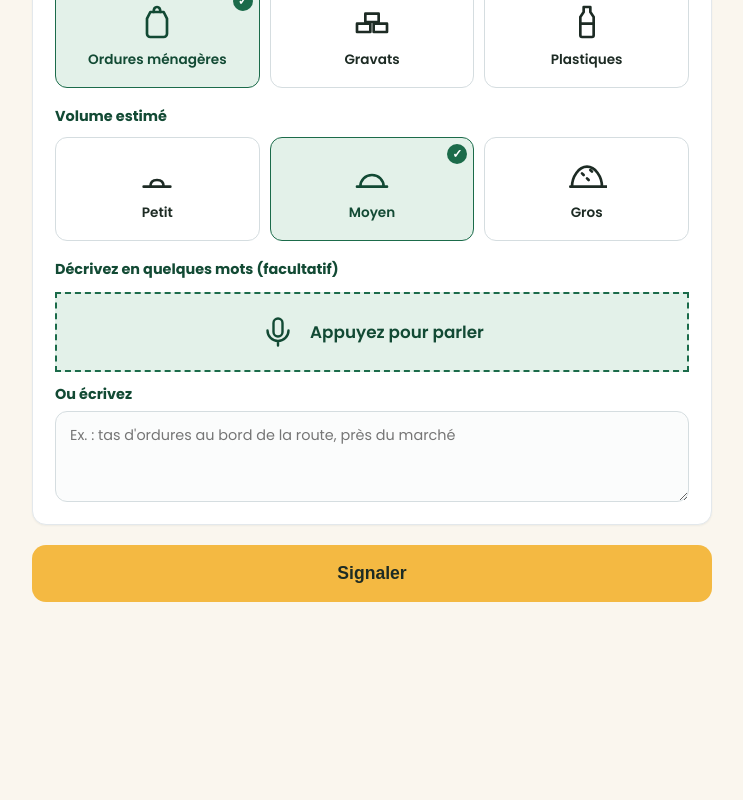
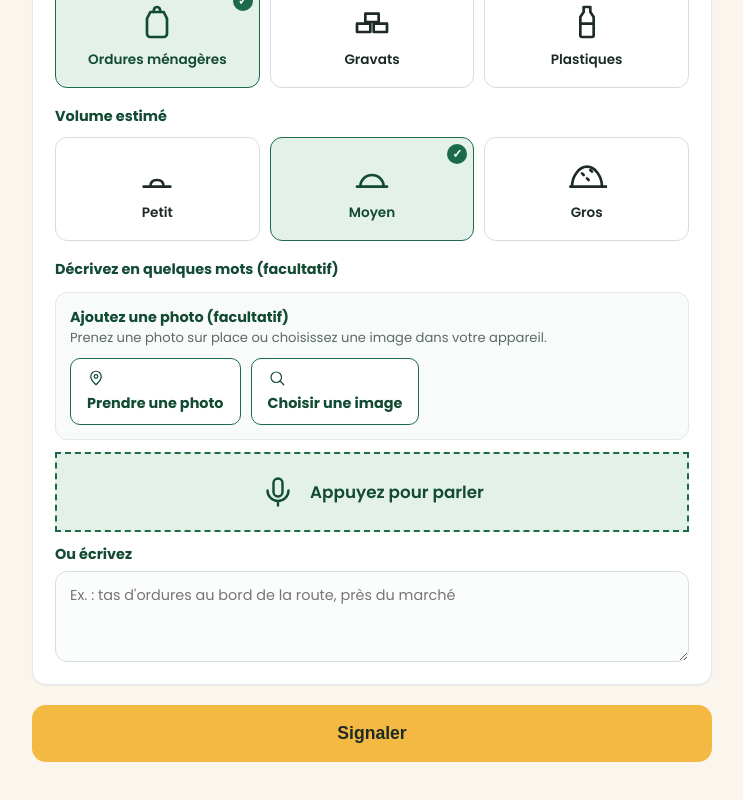
Before and after one commit to AlfredChristian/yilgmde, a React (Vite) app in the folder frontend/: page /signaler in a window 1280 px wide. Shown: the part 892-1692 px from the top of the page, without its empty margins (268-1011 px from the left). Before the commit the page ends 1558 px from the top, so only its background shows below. Built offline with nearby package versions, Linux system fonts and the light colour scheme; no server answers.

Commit message:
Ajoute la photo aux signalements

```diff
--- a/frontend/src/api/client.js
+++ b/frontend/src/api/client.js
@@ -49,7 +49,7 @@ function jetonAppareil() {
 }
 
 // Envoie un signalement. [H] format a confirmer dans docs/api-contract.md
-export async function postSignalement({ type_dechet, volume_estime, description, latitude, longitude, audio, id_client, capture_le }) {
+export async function postSignalement({ type_dechet, volume_estime, description, latitude, longitude, photo, audio, id_client, capture_le }) {
   if (USE_MOCK) {
     await new Promise((r) => setTimeout(r, 800))
     const bloc = () => Math.random().toString(36).slice(2, 5).toUpperCase()
@@ -70,6 +70,7 @@ export async function postSignalement({ type_dechet, volume_estime, description,
 
   if (id_client) form.append('id_client', id_client)
   if (capture_le) form.append('capture_le', capture_le)
+  if (photo) form.append('photo', photo, photo.name || 'photo.jpg')
   if (audio) {
     const ext = audio.blob.type.includes('mp4') ? 'mp4' : 'webm'
     form.append('note_vocale', audio.blob, `note.${ext}`)
--- a/frontend/src/pages/Signaler.css
+++ b/frontend/src/pages/Signaler.css
@@ -125,6 +125,24 @@
 
 .description { display: grid; gap: 12px; }
 .description-titre { margin: 0; font-weight: 700; font-size: 0.9rem; color: var(--vert-fonce); }
+.photo-signalement { display: grid; gap: 10px; padding: 14px; border: 1px solid var(--bordure); border-radius: 12px; background: #f8fbf9; }
+.photo-signalement .signaler-aide { font-size: .82rem; }
+.photo-actions { display: flex; flex-wrap: wrap; gap: 10px; }
+.photo-bouton { position: relative; overflow: hidden; }
+.photo-bouton input { position: absolute; inset: 0; width: 100%; height: 100%; opacity: 0; cursor: pointer; }
+.photo-apercu { display: grid; grid-template-columns: 72px 1fr auto; align-items: center; gap: 12px; padding: 10px; background: white; border: 1px solid #cfe2d6; border-radius: 10px; }
+.photo-apercu img { width: 72px; height: 72px; object-fit: cover; border-radius: 8px; }
+.photo-apercu-info { display: grid; gap: 4px; min-width: 0; font-size: .82rem; }
+.photo-apercu-info strong { overflow: hidden; text-overflow: ellipsis; white-space: nowrap; }
+.photo-apercu-info span { color: var(--gris); }
+.photo-supprimer { padding: 7px 9px; border: 1px solid var(--rouge); border-radius: 8px; background: white; color: var(--rouge); font: inherit; font-size: .76rem; font-weight: 700; cursor: pointer; }
+@media (max-width: 560px) {
+  .photo-actions { display: grid; grid-template-columns: 1fr; }
+  .photo-bouton { justify-content: center; }
+  .photo-apercu { grid-template-columns: 58px 1fr; }
+  .photo-apercu img { width: 58px; height: 58px; }
+  .photo-supprimer { grid-column: 1 / -1; }
+}
 
 /* Confirmation */
 .confirmation {
--- a/frontend/src/pages/Signaler.jsx
+++ b/frontend/src/pages/Signaler.jsx
@@ -43,10 +43,38 @@ export default function Signaler() {
   const [type, setType] = useState('menager')
   const [volume, setVolume] = useState('moyen')
   const [description, setDescription] = useState('')
+  const [photo, setPhoto] = useState(null)
+  const [photoUrl, setPhotoUrl] = useState(null)
   const [audio, setAudio] = useState(null)
   const [message, setMessage] = useState(null)
   const [envoiEnCours, setEnvoiEnCours] = useState(false)
   const [confirmation, setConfirmation] = useState(null)
+
+  useEffect(() => {
+    if (!photo) {
+      setPhotoUrl(null)
+      return undefined
+    }
+    const url = URL.createObjectURL(photo)
+    setPhotoUrl(url)
+    return () => URL.revokeObjectURL(url)
+  }, [photo])
+
+  function choisirPhoto(e) {
+    const fichier = e.target.files?.[0]
+    e.target.value = ''
+    if (!fichier) return
+    if (!['image/jpeg', 'image/png', 'image/webp'].includes(fichier.type)) {
+      setMessage('Format non accepté. Utilisez une image JPEG, PNG ou WebP.')
+      return
+    }
+    if (fichier.size > 5 * 1024 * 1024) {
+      setMessage('Image trop volumineuse. La taille maximale est de 5 Mo.')
+      return
+    }
+    setMessage(null)
+    setPhoto(fichier)
+  }
 
   function utiliserMaPosition() {
     if (!navigator.geolocation) {
@@ -79,6 +107,7 @@ export default function Signaler() {
         description,
         latitude: Number(position[0].toFixed(6)),
         longitude: Number(position[1].toFixed(6)),
+        photo,
         audio,
       })
       setConfirmation(
@@ -97,6 +126,7 @@ export default function Signaler() {
     setConfirmation(null)
     setPosition(null)
     setDescription('')
+    setPhoto(null)
     setAudio(null)
     setType('menager')
     setVolume('moyen')
@@ -233,6 +263,29 @@ if (confirmation) {
 
           <div className="description">
             <p className="description-titre">Décrivez en quelques mots (facultatif)</p>
+            <div className="photo-signalement">
+              <div>
+                <p className="description-titre">Ajoutez une photo (facultatif)</p>
+                <p className="signaler-aide">Prenez une photo sur place ou choisissez une image dans votre appareil.</p>
+              </div>
+              <div className="photo-actions">
+                <label className="btn-contour photo-bouton">
+                  <Icone nom="carte" taille={18} /> Prendre une photo
+                  <input type="file" accept="image/jpeg,image/png,image/webp" capture="environment" onChange={choisirPhoto} />
+                </label>
+                <label className="btn-contour photo-bouton">
+                  <Icone nom="suivi" taille={18} /> Choisir une image
+                  <input type="file" accept="image/jpeg,image/png,image/webp" onChange={choisirPhoto} />
+                </label>
+              </div>
+              {photo && (
+                <div className="photo-apercu">
+                  {photoUrl && <img src={photoUrl} alt="Aperçu du dépotoir signalé" />}
+                  <div className="photo-apercu-info"><strong>{photo.name}</strong><span>{(photo.size / 1024 / 1024).toFixed(2)} Mo</span></div>
+                  <button type="button" className="photo-supprimer" onClick={() => setPhoto(null)}>Supprimer</button>
+                </div>
+              )}
+            </div>
             <EnregistreurVocal onChange={setAudio} />
             <label>
               Ou écrivez
```
